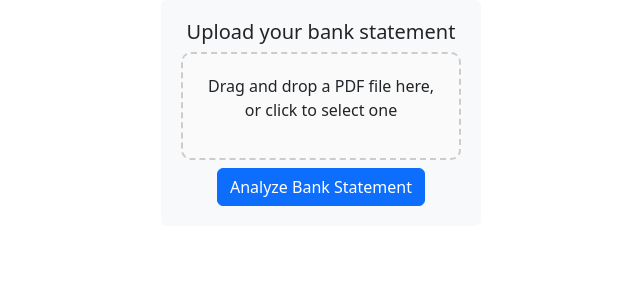
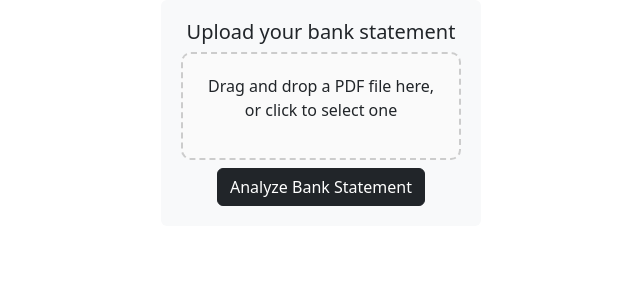
Before and after one commit to spaaacy/TransactAI, a Next.js app: page / in a window 1280 px wide. Shown: the top 300 px of the page, without its empty margins (319-959 px from the left). Built offline with nearby package versions, Linux system fonts and the light colour scheme.

Commit message:
changing color of the btn

```diff
--- a/components/UploadPdf.js
+++ b/components/UploadPdf.js
@@ -76,7 +76,7 @@ const UploadPDF = () => {
       {pdfFile && <p>{pdfFile.name}</p>}
       <button
         type="button"
-        className="btn btn-primary mt-2"
+        className="btn btn-dark mt-2"
         onClick={handleSubmit}
       >
         Analyze Bank Statement
```
